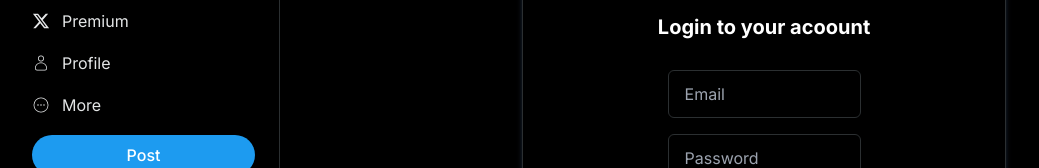
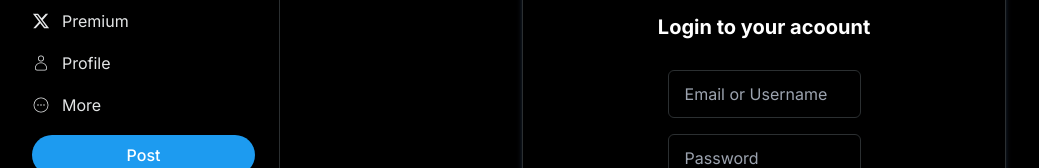
Before and after one commit to EAconcepts/X-Clone-FE, a Next.js app: page /auth/signin in a window 1280 px wide. Shown: the part 251-419 px from the top of the page, without its empty margins (32-1071 px from the left). Built offline with nearby package versions, Linux system fonts and the light colour scheme.

Commit message:
modified login input to accept either username or email to login. Added maxlength and minlength to input texts

```diff
--- a/app/auth/signin/page.tsx
+++ b/app/auth/signin/page.tsx
@@ -68,8 +68,8 @@ const Signin = () => {
             Login to your acoount
           </h2>
           <input
-            type="email"
-            placeholder="Email"
+            type="text"
+            placeholder="Email or Username"
             name="email"
             className={`w-full lg:w-[50%] bg-transparent h-12 rounded-md border-[0.4px] placeholder-gray outline-none pl-4 `}
             value={userData.email}
--- a/app/auth/signup/page.tsx
+++ b/app/auth/signup/page.tsx
@@ -41,7 +41,11 @@ const Signup = () => {
   });
   const handleSignup = (e: any) => {
     e.preventDefault();
-    mutate();
+    if (user.username && !/^\w+$/.test(user?.username)) {
+      toast.warning("Username should not contain spaces or special characters");
+    } else {
+      mutate();
+    }
   };
   return (
     <main className="w-full h-screen bg-black flex flex-col justify-center items-center">
@@ -76,6 +80,7 @@ const Signup = () => {
             type="text"
             placeholder="username"
             name="username"
+            maxLength={16}
             className={`w-full lg:w-[60%] bg-transparent h-12 rounded-md border-[0.4px] placeholder-gray outline-none pl-4 `}
             value={user.username}
             onChange={handleOnChange}
@@ -85,6 +90,8 @@ const Signup = () => {
             type="password"
             placeholder="Password"
             name="password"
+            minLength={4}
+            maxLength={16}
             className={`w-full lg:w-[60%] bg-transparent h-12 rounded-md border-[0.4px] placeholder-gray outline-none pl-4 `}
             value={user.password}
             onChange={handleOnChange}
```
